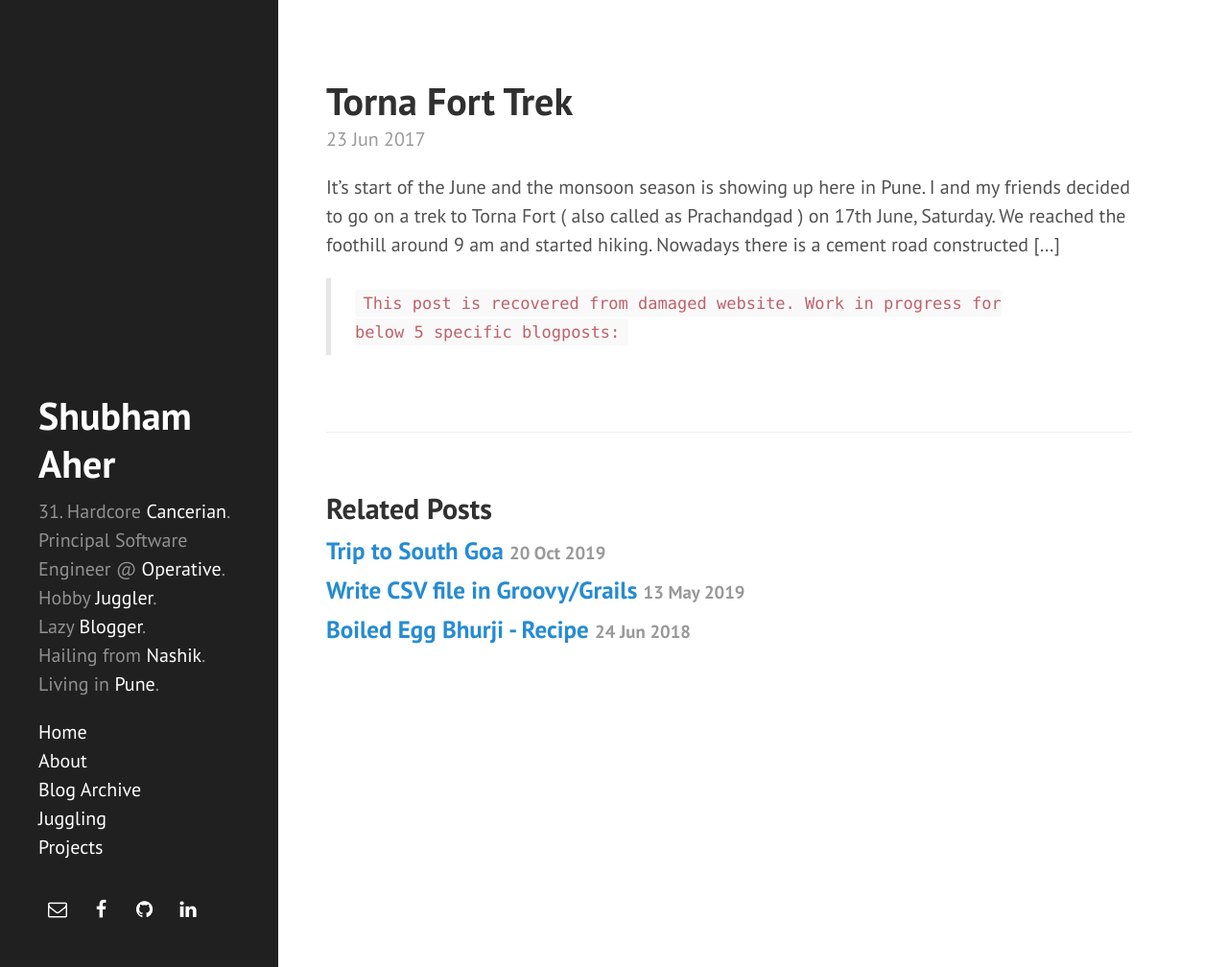
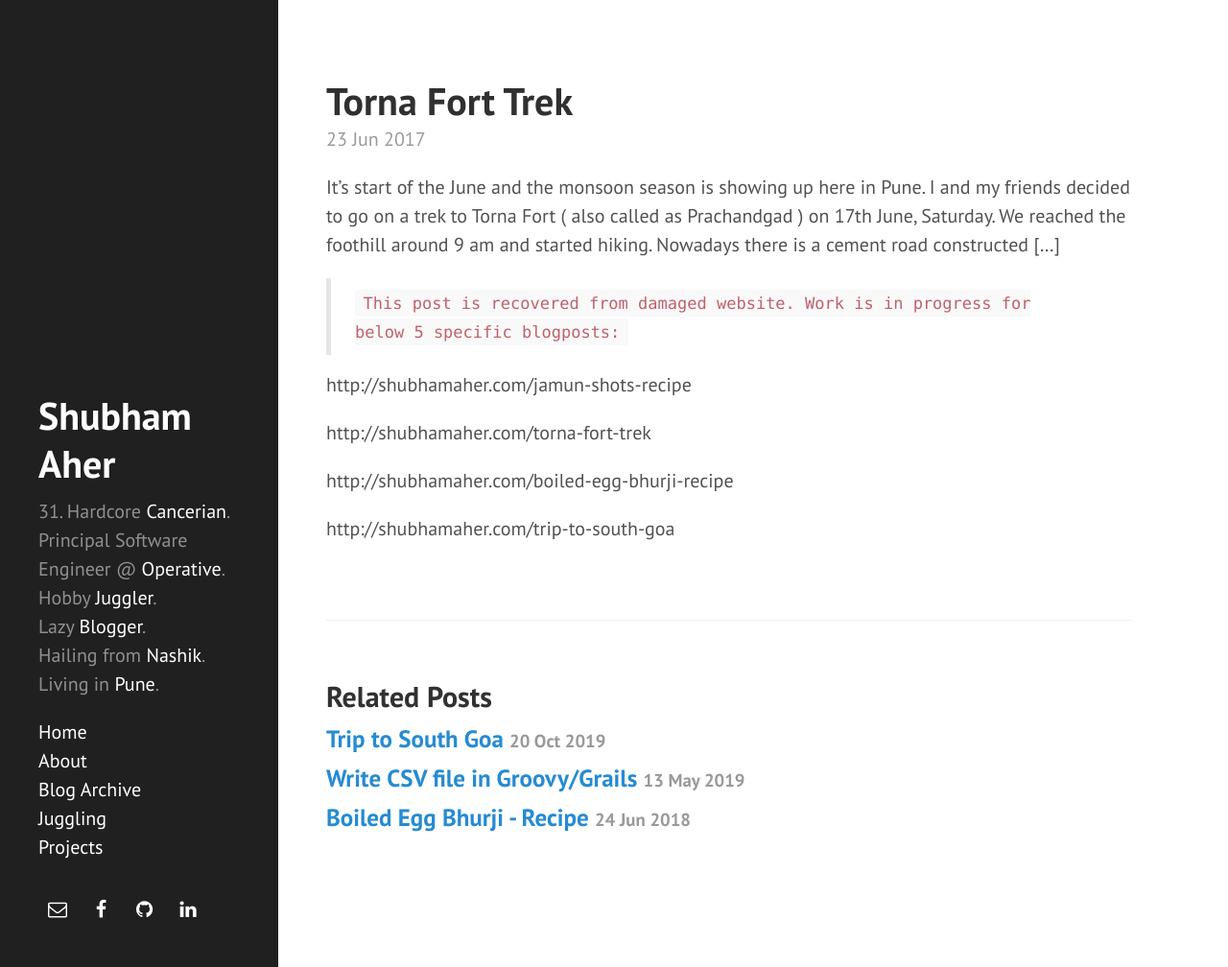
Before and after one commit to shubham-aher/shubham-aher.github.io, a Jekyll site: the page built from _posts/2017-06-23-torna-fort-trek.md, in a window 1280 px wide and 1008 px high. Shown: the whole window at 96% size. Built offline with Jekyll 4.4.1, drawn with Linux system fonts in a browser that asks for light colours; nearby versions of some CDN libraries; comment, search, counter and statistics services are not loaded.

Commit message:
Update 2017-06-23-torna-fort-trek.md

```diff
--- a/_posts/2017-06-23-torna-fort-trek.md
+++ b/_posts/2017-06-23-torna-fort-trek.md
@@ -5,5 +5,12 @@
 
 It’s start of the June and the monsoon season is showing up here in Pune. I and my friends decided to go on a trek to Torna Fort ( also called as Prachandgad ) on 17th June, Saturday. We reached the foothill around 9 am and started hiking. Nowadays there is a cement road constructed […]
 
-> ``This post is recovered from damaged website. Work in progress for below 5 specific blogposts:``
->
+> ``This post is recovered from damaged website. Work is in progress for below 5 specific blogposts:``
+
+http://shubhamaher.com/jamun-shots-recipe
+
+http://shubhamaher.com/torna-fort-trek
+
+http://shubhamaher.com/boiled-egg-bhurji-recipe
+
+http://shubhamaher.com/trip-to-south-goa
```
